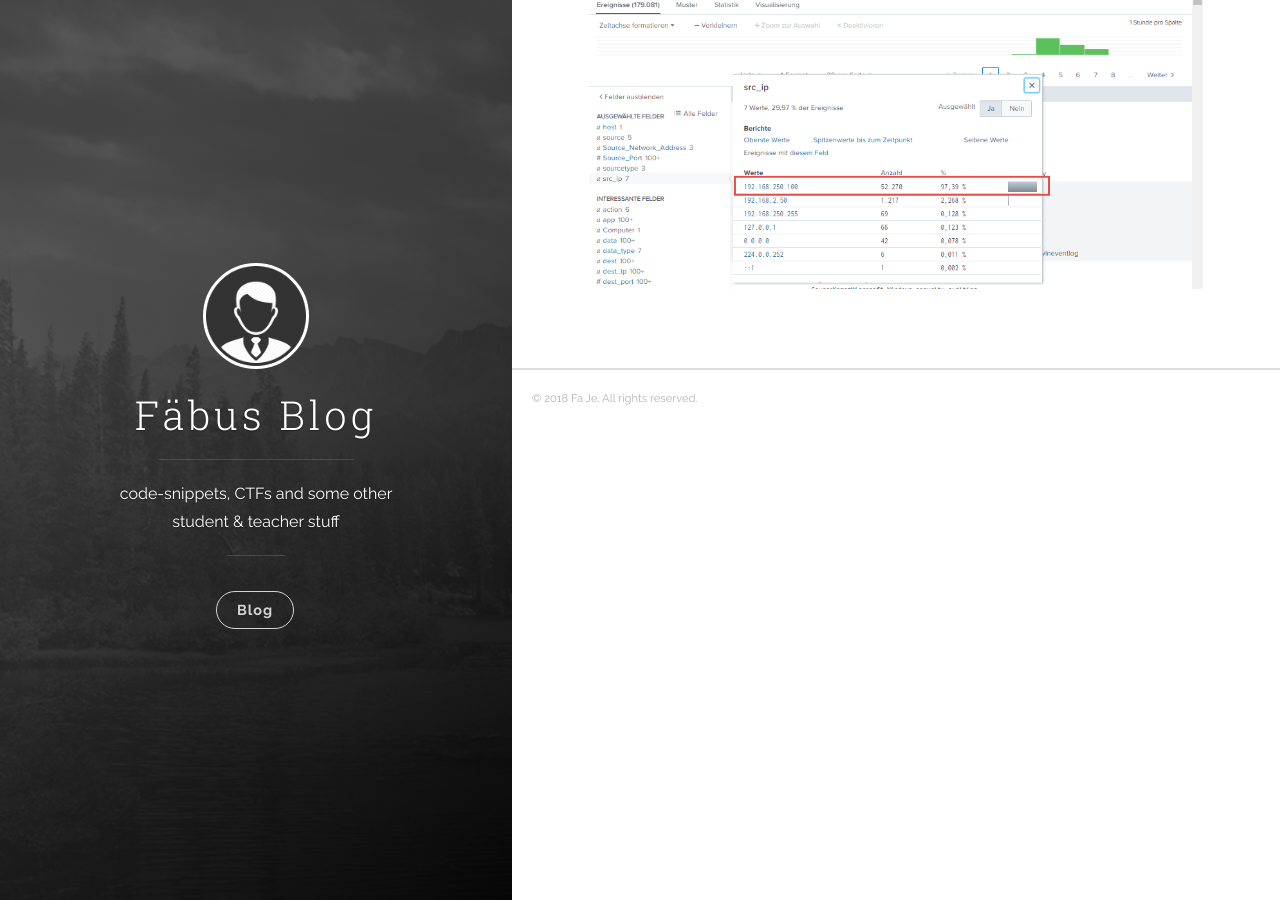
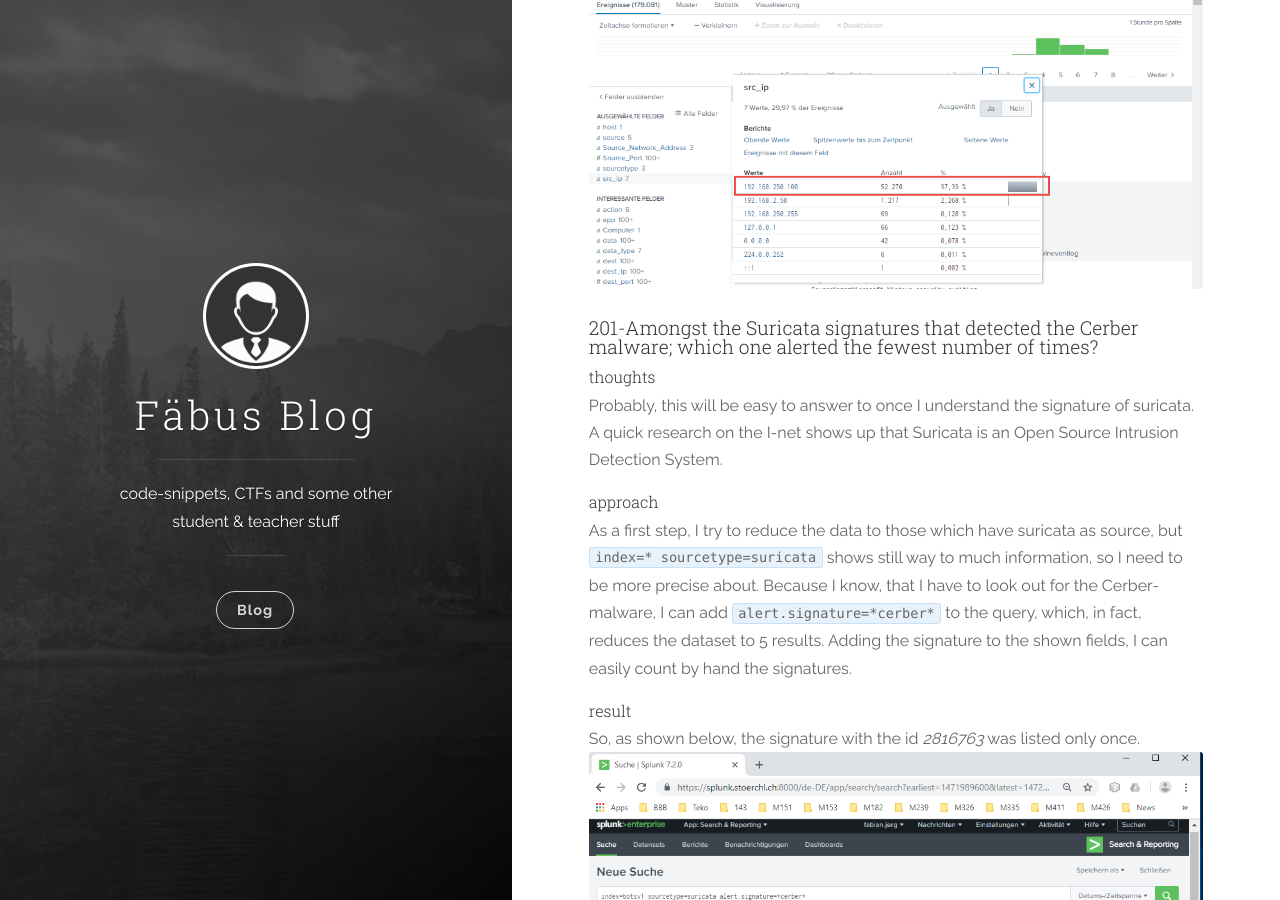
Before and after one commit to jaeflo/jaeflo.github.io, a Jekyll site: the page built from _posts/2018-11-18-analyse-securityincident-with-splunk.md, in a window 1280 px wide and 900 px high, scrolled down 10183 px. Built offline with Jekyll 4.4.1, drawn with Linux system fonts in a browser that asks for light colours.

Commit message:
solved 201

```diff
--- a/_posts/2018-11-18-analyse-securityincident-with-splunk.md
+++ b/_posts/2018-11-18-analyse-securityincident-with-splunk.md
@@ -167,6 +167,12 @@
 The IP was most likely _192.168.250.100_
 ![Solution q200](/images/splunk/200_1.png)
 
-<!-- ##### thoughts
+
+#### 201-Amongst the Suricata signatures that detected the Cerber malware; which one alerted the fewest number of times?
+##### thoughts
+Probably, this will be easy to answer to once I understand the signature of suricata. A quick research on the I-net shows up that Suricata is an Open Source Intrusion Detection System.
 ##### approach
-##### result -->
+As a first step, I try to reduce the data to those which have suricata as source, but `index=* sourcetype=suricata` shows still way to much information, so I need to be more precise about. Because I know, that I have to look out for the Cerber-malware, I can add  `alert.signature=*cerber*` to the query, which, in fact, reduces the dataset to 5 results. Adding the signature to the shown fields, I can easily count by hand the signatures.
+##### result
+So, as shown below, the signature with the id _2816763_ was listed only once.
+![Solution q201](/images/splunk/201_1.png)
```
Also changed, not shown: images/splunk/201_1.png (added).
